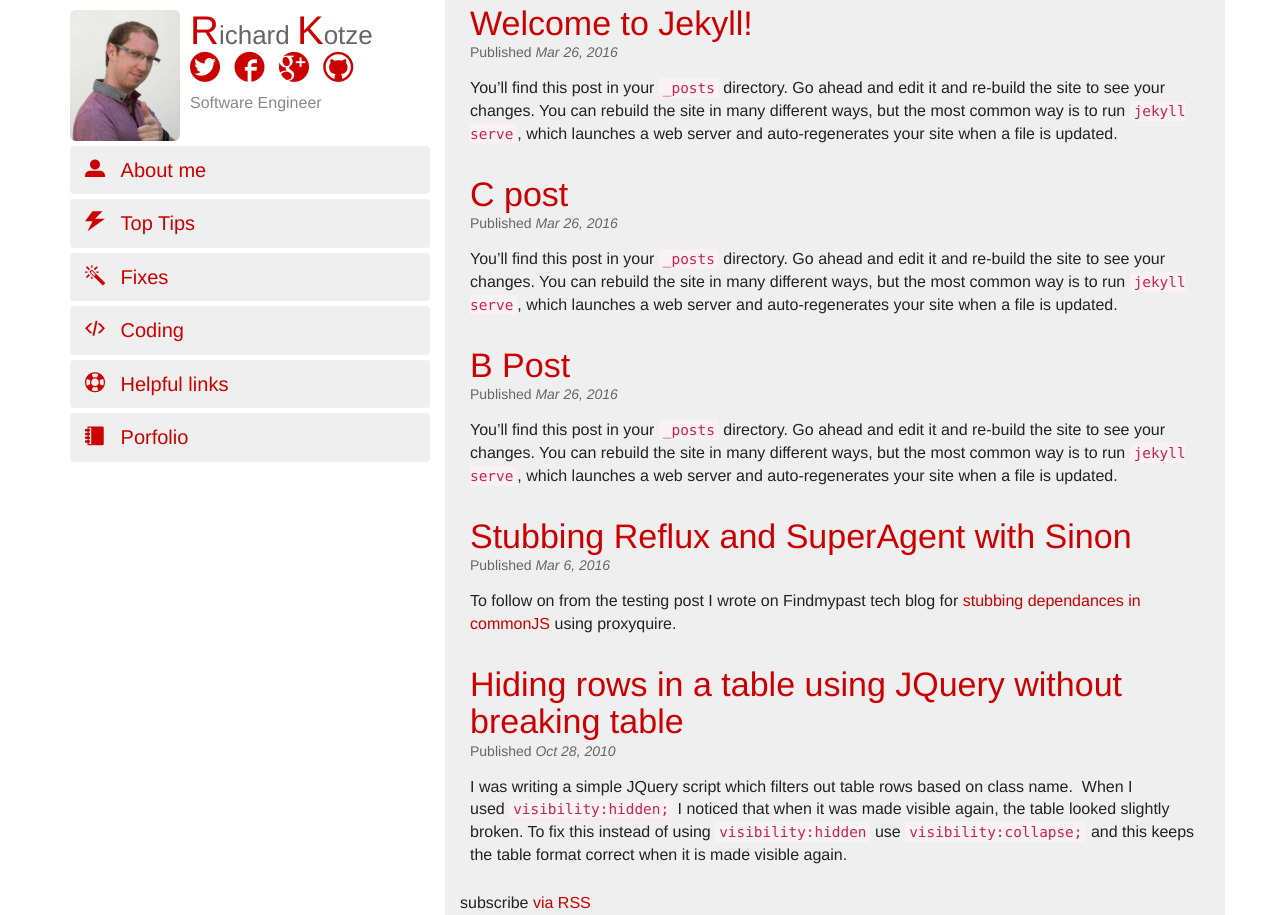
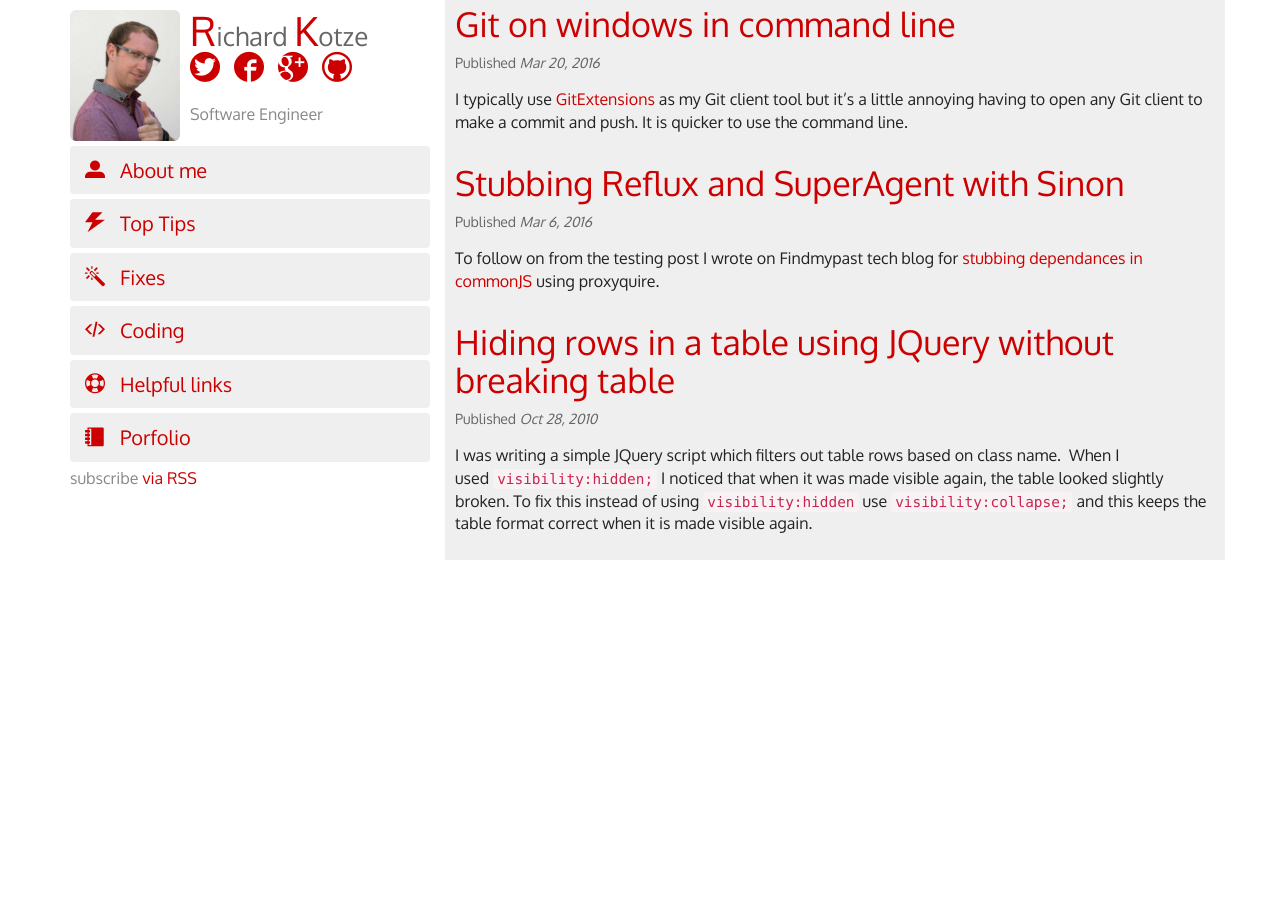
Before and after one commit to rkotze/rkotze.github.io, a Jekyll site: the page built from index.html, in a window 1280 px wide. Built offline with Jekyll 4.4.1, drawn with Linux system fonts in a browser that asks for light colours.

Commit message:
Added in correct font oxygen and git on windows post.

```diff
--- a/_includes/header.html
+++ b/_includes/header.html
@@ -56,31 +56,5 @@
 
         </ul>
     </nav>
+    <p class="rss-subscribe">subscribe <a href="{{ "/feed.xml" | prepend: site.baseurl }}">via RSS</a></p>
 </header>
-<!-- <header class="site-header">
-
-  <div class="wrapper">
-
-    <a class="site-title" href="{{ site.baseurl }}/">{{ site.title }}</a>
-
-    <nav class="site-nav">
-      <a href="#" class="menu-icon">
-        <svg viewBox="0 0 18 15">
-          <path fill="#424242" d="M18,1.484c0,0.82-0.665,1.484-1.484,1.484H1.484C0.665,2.969,0,2.304,0,1.484l0,0C0,0.665,0.665,0,1.484,0 h15.031C17.335,0,18,0.665,18,1.484L18,1.484z"/>
-          <path fill="#424242" d="M18,7.516C18,8.335,17.335,9,16.516,9H1.484C0.665,9,0,8.335,0,7.516l0,0c0-0.82,0.665-1.484,1.484-1.484 h15.031C17.335,6.031,18,6.696,18,7.516L18,7.516z"/>
-          <path fill="#424242" d="M18,13.516C18,14.335,17.335,15,16.516,15H1.484C0.665,15,0,14.335,0,13.516l0,0 c0-0.82,0.665-1.484,1.484-1.484h15.031C17.335,12.031,18,12.696,18,13.516L18,13.516z"/>
-        </svg>
-      </a>
-
-      <div class="trigger">
-        {% for my_page in site.pages %}
-          {% if my_page.title %}
-          <a class="page-link" href="{{ my_page.url | prepend: site.baseurl }}">{{ my_page.title }}</a>
-          {% endif %}
-        {% endfor %}
-      </div>
-    </nav>
-
-  </div>
-
-</header> -->
--- a/_layouts/post.html
+++ b/_layouts/post.html
@@ -2,11 +2,11 @@
 layout: default
 ---
 <div class="col-sm-8 contentArea">
-	<article class="post" itemscope itemtype="http://schema.org/BlogPosting">
+	<article class="item post" itemscope itemtype="http://schema.org/BlogPosting">
 
 	  <header class="post-header">
 	    <h1 class="post-title" itemprop="name headline">{{ page.title }}</h1>
-	    <p class="post-meta">
+	    <p class="pubDate post-meta">
 	    	Published on
 	    	<time datetime="{{ page.date | date_to_xmlschema }}" itemprop="datePublished">
 	    		{{ page.date | date: "%b %-d, %Y" }}
--- /dev/null
+++ b/_posts/2016-03-20-git-on-windows-in-command-line.md
@@ -0,0 +1,31 @@
+---
+layout: post
+title:  Git on windows in command line
+date:   2016-03-20 17:00:12 +0000
+permalink: top-tips/git-on-windows-in-command-line
+category: top-tips
+meta_description: >
+ How to use Git on windows from the command line rather than a Git GUI.
+ Also a mention to SublimeGit package.
+---
+
+I typically use [GitExtensions][1] as my Git client tool but it's a little annoying having to open any Git client to make a commit and push. It is quicker to use the command line.
+
+One thing that blocked me from `git push` is the ssh setup on _windows_ can be fiddly. I've setup putty with GitExtensions and it turns out if you set a environment&nbsp;variable `GIT_SSH` and point it to `plink.exe` you can now run `git push` on the command line and you won't get permission denied.&nbsp;Example command below to set variable.
+
+{% highlight bash %}
+SET GIT_SSH=C:\Puttyplink.exe
+{% endhighlight %}
+
+You will need the authentication tool in putty to load the correct ssh key. Example below:
+
+{% highlight bash %}
+c:\pathtopageant.exe c:\pathtoprivate-ssh-key.ppk`
+{% endhighlight %}
+
+## Git in Sublime
+
+Try out [SublimeGit package][2]. You have most of the Git functionality and you don't need to leave Sublime.
+
+[1]: https://sourceforge.net/projects/gitextensions/
+[2]: https://packagecontrol.io/packages/SublimeGit
--- a/_posts/2016-03-26-b.markdown
+++ /dev/null
@@ -1,25 +0,0 @@
----
-layout: post
-title:  "B Post"
-date:   2016-03-26 17:29:12 +0000
-category: top-tips
----
-You’ll find this post in your `_posts` directory. Go ahead and edit it and re-build the site to see your changes. You can rebuild the site in many different ways, but the most common way is to run `jekyll serve`, which launches a web server and auto-regenerates your site when a file is updated.
-
-To add new posts, simply add a file in the `_posts` directory that follows the convention `YYYY-MM-DD-name-of-post.ext` and includes the necessary front matter. Take a look at the source for this post to get an idea about how it works.
-
-Jekyll also offers powerful support for code snippets:
-
-{% highlight ruby %}
-def print_hi(name)
-  puts "Hi, #{name}"
-end
-print_hi('Tom')
-#=> prints 'Hi, Tom' to STDOUT.
-{% endhighlight %}
-
-Check out the [Jekyll docs][jekyll-docs] for more info on how to get the most out of Jekyll. File all bugs/feature requests at [Jekyll’s GitHub repo][jekyll-gh]. If you have questions, you can ask them on [Jekyll Talk][jekyll-talk].
-
-[jekyll-docs]: http://jekyllrb.com/docs/home
-[jekyll-gh]:   https://github.com/jekyll/jekyll
-[jekyll-talk]: https://talk.jekyllrb.com/
--- a/_posts/2016-03-26-c.markdown
+++ /dev/null
@@ -1,25 +0,0 @@
----
-layout: post
-title:  "C post"
-date:   2016-03-26 17:29:12 +0000
-category: top-tips
----
-You’ll find this post in your `_posts` directory. Go ahead and edit it and re-build the site to see your changes. You can rebuild the site in many different ways, but the most common way is to run `jekyll serve`, which launches a web server and auto-regenerates your site when a file is updated.
-
-To add new posts, simply add a file in the `_posts` directory that follows the convention `YYYY-MM-DD-name-of-post.ext` and includes the necessary front matter. Take a look at the source for this post to get an idea about how it works.
-
-Jekyll also offers powerful support for code snippets:
-
-{% highlight ruby %}
-def print_hi(name)
-  puts "Hi, #{name}"
-end
-print_hi('Tom')
-#=> prints 'Hi, Tom' to STDOUT.
-{% endhighlight %}
-
-Check out the [Jekyll docs][jekyll-docs] for more info on how to get the most out of Jekyll. File all bugs/feature requests at [Jekyll’s GitHub repo][jekyll-gh]. If you have questions, you can ask them on [Jekyll Talk][jekyll-talk].
-
-[jekyll-docs]: http://jekyllrb.com/docs/home
-[jekyll-gh]:   https://github.com/jekyll/jekyll
-[jekyll-talk]: https://talk.jekyllrb.com/
--- a/_posts/2016-03-26-welcome-to-jekyll.markdown
+++ /dev/null
@@ -1,25 +0,0 @@
----
-layout: post
-title:  "Welcome to Jekyll!"
-date:   2016-03-26 17:29:12 +0000
-categories: jekyll update
----
-You’ll find this post in your `_posts` directory. Go ahead and edit it and re-build the site to see your changes. You can rebuild the site in many different ways, but the most common way is to run `jekyll serve`, which launches a web server and auto-regenerates your site when a file is updated.
-
-To add new posts, simply add a file in the `_posts` directory that follows the convention `YYYY-MM-DD-name-of-post.ext` and includes the necessary front matter. Take a look at the source for this post to get an idea about how it works.
-
-Jekyll also offers powerful support for code snippets:
-
-{% highlight ruby %}
-def print_hi(name)
-  puts "Hi, #{name}"
-end
-print_hi('Tom')
-#=> prints 'Hi, Tom' to STDOUT.
-{% endhighlight %}
-
-Check out the [Jekyll docs][jekyll-docs] for more info on how to get the most out of Jekyll. File all bugs/feature requests at [Jekyll’s GitHub repo][jekyll-gh]. If you have questions, you can ask them on [Jekyll Talk][jekyll-talk].
-
-[jekyll-docs]: http://jekyllrb.com/docs/home
-[jekyll-gh]:   https://github.com/jekyll/jekyll
-[jekyll-talk]: https://talk.jekyllrb.com/
--- a/css/main.scss
+++ b/css/main.scss
@@ -25,9 +25,16 @@ $link-color:            #c00;
 $font-family-sans-serif: "Oxygen", "Helvetica Neue", Helvetica, Arial, sans-serif;
 $font-size-base:        16px;
 
+@font-face {
+  font-family: 'Oxygen';
+  font-style: normal;
+  font-weight: 300;
+  src: local('Oxygen Light'), local('Oxygen-Light'), url(fonts/Oxygen-Regular.ttf) format('woff');
+}
+
 @import
+        "base",
         "bootstrap",
-        "base",
         "icon-fonts",
         "visibility",
         "syntax-highlighting"
@@ -221,6 +228,7 @@ article.item, article.listing {
 
 .contentArea {
     background-color: $textBGColor;
+    padding: 0;
 }
 
 .socialbuttons{
--- a/index.html
+++ b/index.html
@@ -19,6 +19,4 @@ layout: default
     </article>
   {% endfor %}
 
-  <p class="rss-subscribe">subscribe <a href="{{ "/feed.xml" | prepend: site.baseurl }}">via RSS</a></p>
-
 </div>
```
Also changed, not shown: css/fonts/Oxygen-Regular.ttf (added).
